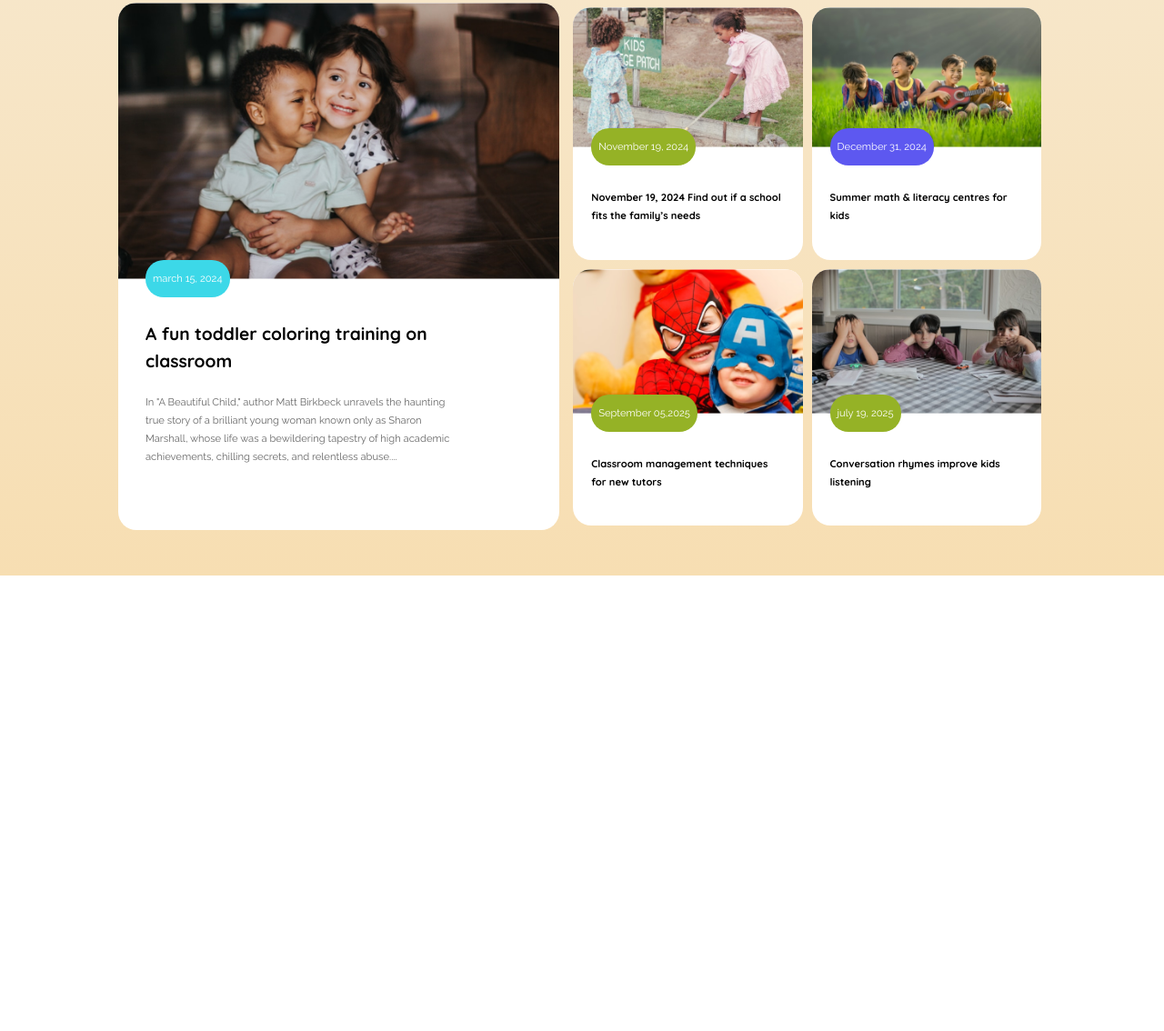
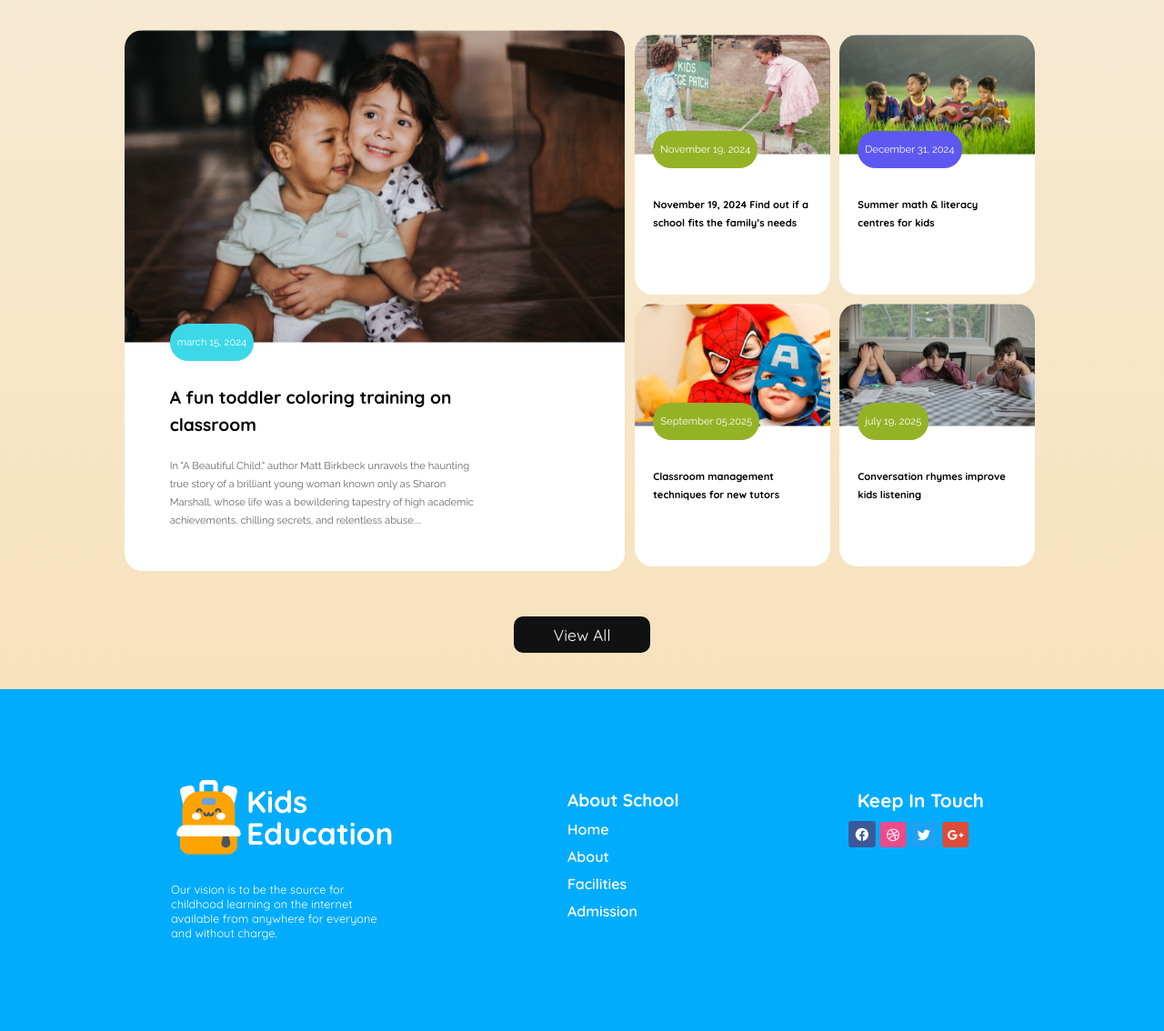
Before and after one commit to sabuj-xdev/assignment-002, a plain HTML site: page index.html in a window 1280 px wide. Shown: the part 1261-2395 px from the top of the page at 91% size. Before the commit the page ends 1894 px from the top, so only its background shows below. Drawn offline with Linux system fonts and the light colour scheme.

Commit message:
added footer section

```diff
--- a/index.html
+++ b/index.html
@@ -8,11 +8,13 @@
     <link rel="stylesheet" href="styles/style.css">
 </head>
 <body>
+    <!-- header section  -->
     <header class="header">
         <div class="logo">
            <img src="assets/logo.png" alt="">
            <h3 class="logo-=title">SCHOOL</h3>
         </div>
+        <!-- navbar  -->
         <nav class="nav-links">
             <ul>
                 <li><a href="" style="color:rgba(254, 163, 1, 1);">Home</a></li>
@@ -21,17 +23,21 @@
                 <li><a href="" style="color:rgba(93, 88, 239, 1);">Admission</a></li>
             </ul>
         </nav>
+        <!-- button  -->
         <div class="btn-primary">
             <button>
                 Contact
             </button>
         </div>
+        <!-- icon  -->
         <div class="menu-bar">
             <i class="fa-solid fa-bars"></i>
         </div>
-
     </header>
+    <!-- complete header section -->
+     <!-- main section  -->
     <main>
+        <!-- hero section created  -->
         <section class="hero-section">
             <div class="Empowering">
                 <h2> <span style="color:rgba(254, 163, 1, 1);"> Empowering</span>
@@ -45,6 +51,7 @@
                 <img src="assets/hero-kids.png" alt="">
             </div>
         </section>
+        <!-- main   2nd section  -->
         <section class="curriculum">
             <h2>Standard Curriculum</h2>
             <div class="cards">
@@ -73,16 +80,19 @@
                 <i class="fa-solid fa-chevron-right"></i>
             </div>
         </section>
-        <!-- new section stroy  -->
-        <section class="stories">
-<h2>Our Stories</h2>
-<div class="story-images">
-    <div class="image-one">
+        <!-- main curriculum end  -->
+
+        <!-- new section stories -->
+<section>
+    <h2 class="story-title">Our Stories</h2>
+
+    <div class="stories">
+        <div class="stories-helper">
+            <div class="class-room">
                 <img src="assets/story-1.png" alt="">
                 <div class="image-one-content">
-            <button class="btn-all">
+                    <button>
                         march 15, 2024
-
                 </button>
                     <h4>A fun toddler coloring training on
                         classroom</h4>
@@ -90,11 +100,13 @@
                     </div>
 
             </div>
+            <!-- end class-room  -->
+             <!-- group image  -->
             <div class="group-image">
                 <div class="grp-1">
                     <img src="assets/story-2.png" alt="">
                     <div class="grp-content">
-                <button class="btn-all"> November 19, 2024</button>
+                        <button> November 19, 2024</button>
                         <p>November 19, 2024
                             Find out if a school fits the
                             family’s needs</p>
@@ -104,14 +116,15 @@
                 <div class="grp-2">
                     <img src="assets/story-3.png" alt="">
                     <div class="grp-content">
-                <button class="btn-all"> December 31, 2024</button>
+                        <button> December 31, 2024</button>
                         <p>Summer math & literacy
-                    centres for kids</p></div>
+                            centres for kids</p>
+                        </div>
                 </div>
                 <div class="grp-3">
                     <img src="assets/story-4.png" alt="">
                     <div class="grp-content">
-                <button class="btn-all"> September  05,2025</button>
+                        <button> September  05,2025</button>
                         <p>Classroom management
                             techniques for new tutors</p>
                     </div>
@@ -120,18 +133,49 @@
                 <div class="grp-4">
                     <img src="assets/story-5.png" alt="">
                     <div class="grp-content">
-                <button class="btn-all"> july 19, 2025</button>
+                        <button> july 19, 2025</button>
                         <p>Conversation rhymes
                             improve kids listening</p>
                     </div>
 
                 </div>
             </div>
+        </div>
+        </div>
 
-
+<div class="description">
+    <p class="story-description">
+        View All
+    </p>
 </div>
 </section>
+    </main>
+    <!-- footer  -->
+  <footer class="End">
+    <div class="End-education">
+        <div class="end-content">
+            <img src="assets/Group 1.png" alt="">
+            <h2>Kids
+                Education</h2>
+        </div>
+        <p>Our vision is to be the source for childhood learning on the internet
+            available from anywhere for everyone and without charge.</p>
+    </div>
+    <div class="about-school">
+        <h4>About School</h4>
+        <p>Home</p>
+        <p>About</p>
+        <p>Facilities</p>
+        <p>Admission</p>
+    </div>
+    <div class="touch">
+        <h4>Keep In Touch</h4>
+        <img src="assets/fb.png" alt="">
+        <img src="assets/dribble.png" alt="">
+        <img src="assets/twitter.png" alt="">
+        <img src="assets/google+.png" alt="">
+    </div>
+  </footer>
 
-    </main>
 </body>
 </html>
--- a/styles/style.css
+++ b/styles/style.css
@@ -162,42 +162,24 @@ margin:0 auto;
     color:rgba(255, 255, 255, 1);
     border-radius: 50%;
   }
-  /* story section style  */
-  .stories{
-    width:1020px;
-    margin:50px auto;
-  }
-  .stories h2{
-    font-size:2.3rem;
-    color:rgba(0, 0, 0, 1);
-    font-weight: bold;
-    line-height:50px;
-    text-align: center;
-    margin-bottom:50px;
-  }
-  .image-one{
-    width:490px;
-    height:580px;
+  /* stories section style  */
+  /*  class-room  */
+  .class-room{
+    width:550px;
+    height:595px;
     background-color: rgba(255, 255, 255, 1);
     border-radius: 20px;
 
   }
-  .image-one-content{
-    padding-left:30px;
-    padding-right:30px;
-  }
-  .image-one-content h4{
-    width:350px;
-  }
-  .image-one-content p{
-    width:350px;
-  }
-  .image-one img{
+  .class-room img{
     width:100%;
-    border-top-left-radius: 20px;
+    border-top-left-radius:20px;
     border-top-right-radius: 20px;
   }
-  .image-one button{
+  .class-room .image-one-content{
+    padding-left:50px;
+  }
+  .class-room .image-one-content button{
     background-color: rgba(60, 216, 232, 1);
     color:rgba(255, 255, 255, 1);
     padding:8px;
@@ -207,30 +189,42 @@ margin:0 auto;
     line-height:25px;
     font-weight: 600px;
     border:none;
+    position:relative;
+bottom:25px;
   }
-  .image-one h4{
+  .class-room .image-one-content h4{
     font-size:1.2rem;
     font-weight: bold;
     line-height:30px;
     color:rgba(0, 0, 0, 1);
     margin-bottom:20px;
-
+    width:320px;
   }
-  .image-one p{
+  .class-room .image-one-content p{
     font-family:"Raleway", sans-serif;
     font-size:0.7rem;
     line-height:20px;
     font-weight: 600px;
     color:rgba(102, 102, 102, 1);
+    width:350px;
+  }
+  /* class-room div  style end  */
+  /* stories style  */
+  .stories{
+    width:1020px;
+    margin:0 auto;
+  }
+  .stories-helper{
+    display:flex;
+    justify-content: space-evenly;
 
   }
+  /* stories- group image style */
   .group-image{
-    height:580px;
-    width:530px;
-    border-radius: 20px;
+    width:450px;
     display: grid;
     grid-template-columns: repeat(2,1fr);
-
+    border-radius: 20px;
 
   }
   .grp-1 ,.grp-2 , .grp-3 ,.grp-4{
@@ -238,13 +232,7 @@ margin:0 auto;
     margin:5px;
     border-radius:20px;
     }
-  .grp-content{
-   padding-left:20px;
-   padding-right:20px;
-  }
-
-  .grp-1 button{
-background-color: rgba(149, 178, 38, 1);
+    .group-image .grp-content button{
       color:rgba(255, 255, 255, 1);
       padding:8px;
       border-radius:20px;
@@ -253,40 +241,59 @@ color:rgba(255, 255, 255, 1);
       line-height:25px;
       font-weight: 600px;
       border:none;
+      position:relative;
+    bottom:30px;
+    }
+    .grp-1 button{
+      background-color: rgba(149, 178, 38, 1);
+
   }
      .grp-2 button{
       background-color: rgba(93, 88, 240, 1);
-    color:rgba(255, 255, 255, 1);
-    padding:8px;
-    border-radius:20px;
-    font-family: "Raleway", sans-serif;
-    font-size:0.7rem;
-    line-height:25px;
-    font-weight: 600px;
-    border:none;
+
     }
    .grp-3 button{
       background-color: rgba(149, 178, 38, 1) ;
+    }
+  .grp-4 button {
+     background-color:  rgba(149, 178, 38, 1);
+
+     }
+     .group-image  .grp-content{
+      padding-left:20px;
+      padding-right:20px;
+     }
+     /* group image end  */
+     .story-title{
+      font-size:2.3rem;
+      color:rgba(0, 0, 0, 1);
+      font-weight: bold;
+      line-height:50px;
+      text-align: center;
+     margin-top:80px;
+     margin-bottom:50px;
+     }
+
+  .story-description{
+    background-color: rgba(17, 17, 17, 1);
     color:rgba(255, 255, 255, 1);
-    padding:8px;
-    border-radius:20px;
-    font-family: "Raleway", sans-serif;
-    font-size:0.7rem;
-    line-height:25px;
+    width:150px;
+    text-align: center;
+    padding:10px 10px;
+    border-radius:10px;
+font-size:1.1rem;
 font-weight: 600px;
-    border:none;
+line-height: 20px;
+cursor:pointer;
+margin-top:50px;
   }
-  .grp-4 button{
-    background-color:  rgba(149, 178, 38, 1);
-    color:rgba(255, 255, 255, 1);
-    padding:8px;
-    border-radius:20px;
-    font-family: "Raleway", sans-serif;
-    font-size:0.7rem;
-    line-height:25px;
-    font-weight: 600px;
-    border:none;
+  .description{
+    display:flex;
+    justify-content: center;
   }
+/* stories style end  */
+
+
   .group-image p{
     font-size:0.7rem;
     font-weight: bold;
@@ -298,14 +305,56 @@ color:rgba(0, 0, 0, 1);
     border-top-left-radius: 20px;
     border-top-right-radius: 20px;
   }
-  .story-images{
-    display:flex;
-    gap:10px;
+
+
+  /* footer section style  */
+  .End{
+    background-color: rgba(1, 172, 253, 1);
+    display: flex;
+    padding:100px;
+    justify-content: space-around;
+    margin-top:40px;
   }
-  /* shared style  */
-  .btn-all{
-position:relative;
-bottom:25px;
+  .end-content{
+  display: flex ;
+  align-items: center;
+
+  }
+  .end-content h2{
+    width:150px;
+    font-size:2.1rem;
+    line-height:35px;
+    font-weight: bold;
+    color:rgba(255, 255, 255, 1);
+  }
+  .End-education p{
+    width:250px;
+    font-size:0.8rem;
+    font-weight: 400;
+    color:rgba(255, 255, 255, 1);
+    margin-top:30px;
+  }
+  .about-school p{
+    font-size:1rem;
+    font-weight: 600;
+    color:rgba(255, 255, 255, 1);
+margin:10px;
+  }
+  .about-school h4{
+    font-weight: 800;
+    font-size:1.2rem;
+    color:rgba(255, 255, 255, 1);
+    margin:10px;
+  }
+ .touch h4{
+  font-weight: 800;
+  font-size:1.3rem;
+  line-height: 25px;
+  color:rgba(255, 255, 255, 1);
+  margin:10px;
+ }
+ .touch img{
+  width:30px;
  }
   /* responsive design */
   @media screen and (max-width:756px) {
@@ -361,4 +410,23 @@ margin:0 auto;
     .angle{
       display:none;
     }
+    /* group image section style  */
+    .class-room{
+      display:none;
     }
+
+.group-image {
+  grid-template-columns: repeat(1,1fr);
+
+}
+.grp-content{
+  padding-bottom:20px;
+}
+.stories{
+  width:50%;
+}
+/* end responsive  */
+    .End{
+      flex-direction: column;
+    }
+  }
```
Lines whose indentation alone changed are shown as unchanged.
